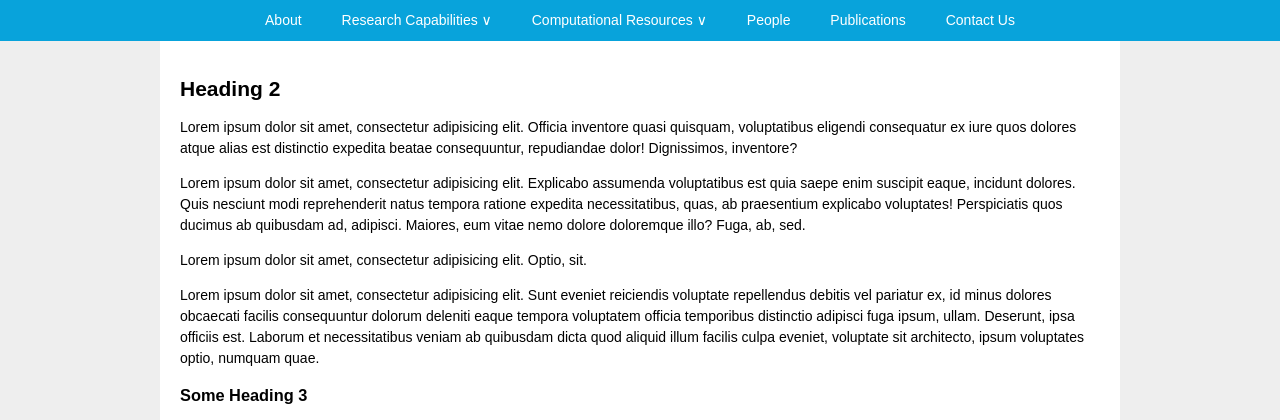
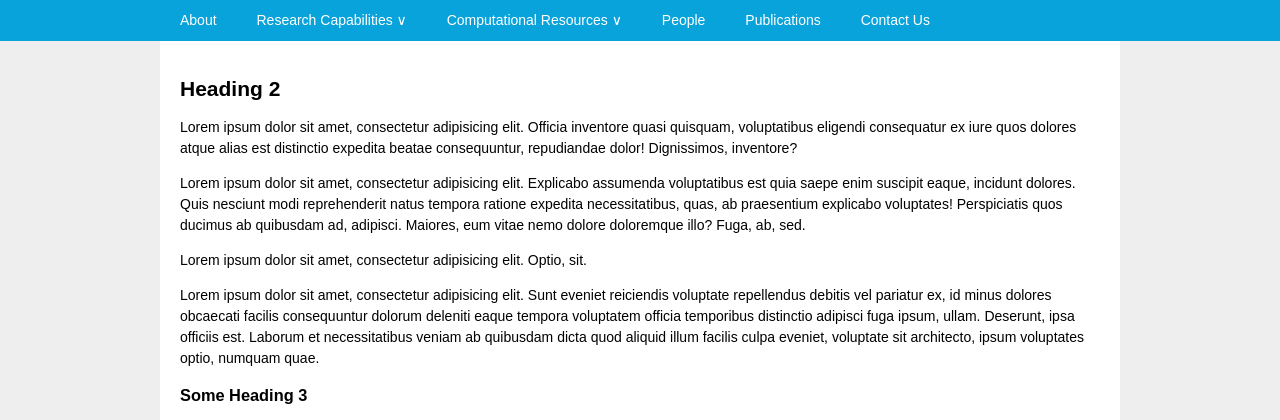
Before and after one commit to olinton/olinton.github.io, a PHP site: page / in a window 1280 px wide. Shown: the top 420 px of the page. Run offline with PHP 8.4, Linux system fonts and the light colour scheme.

Commit message:
menu left aligned

```diff
--- a/css/main.css
+++ b/css/main.css
@@ -10,7 +10,7 @@ body { margin: 0; padding: 0; font-family: Arial, sans-serif; font-size: 14px; l
 /* Menu General Styles */
 .menuBackground {
 	background: #08A3DB;
-	text-align: center; /* or change the value to left to align left*/
+	text-align: left; /* or change the value to left to align left*/
 }
 .dropDownMenu a {
 	color: #FFF;
```
